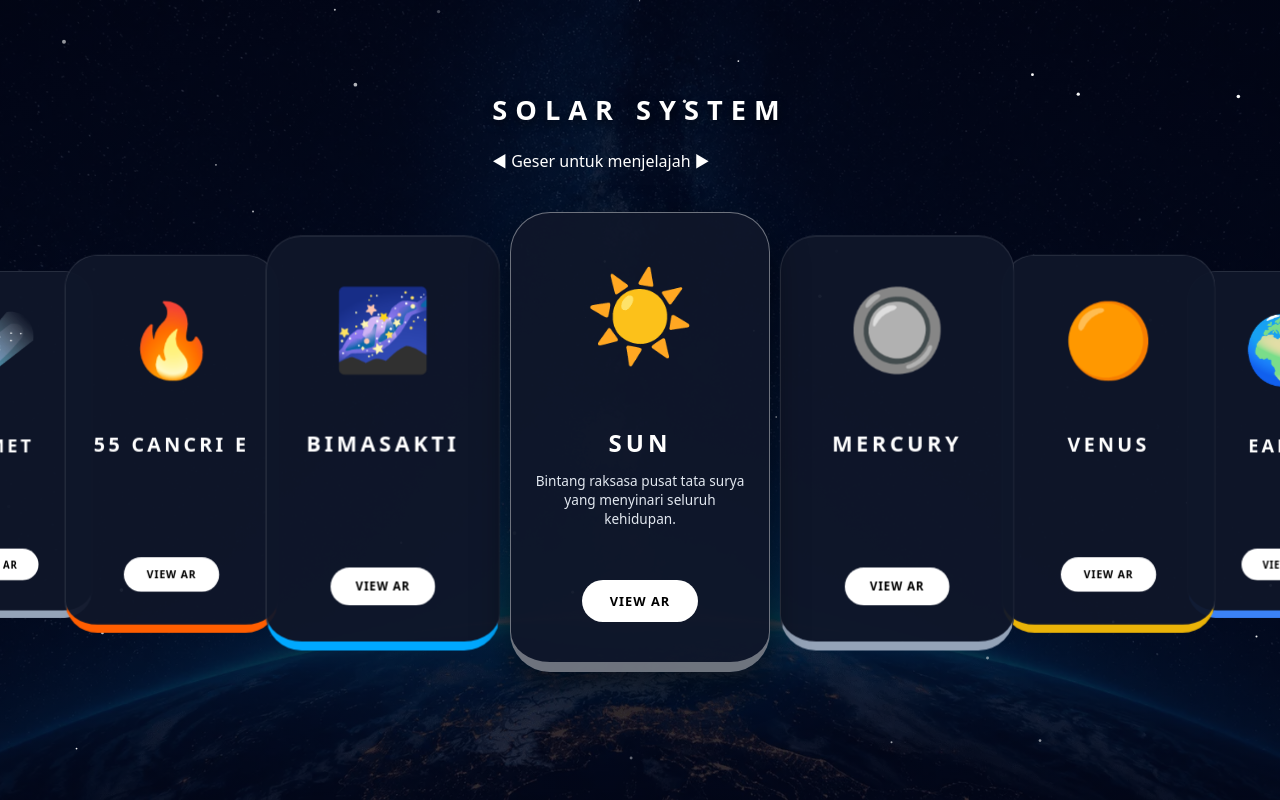
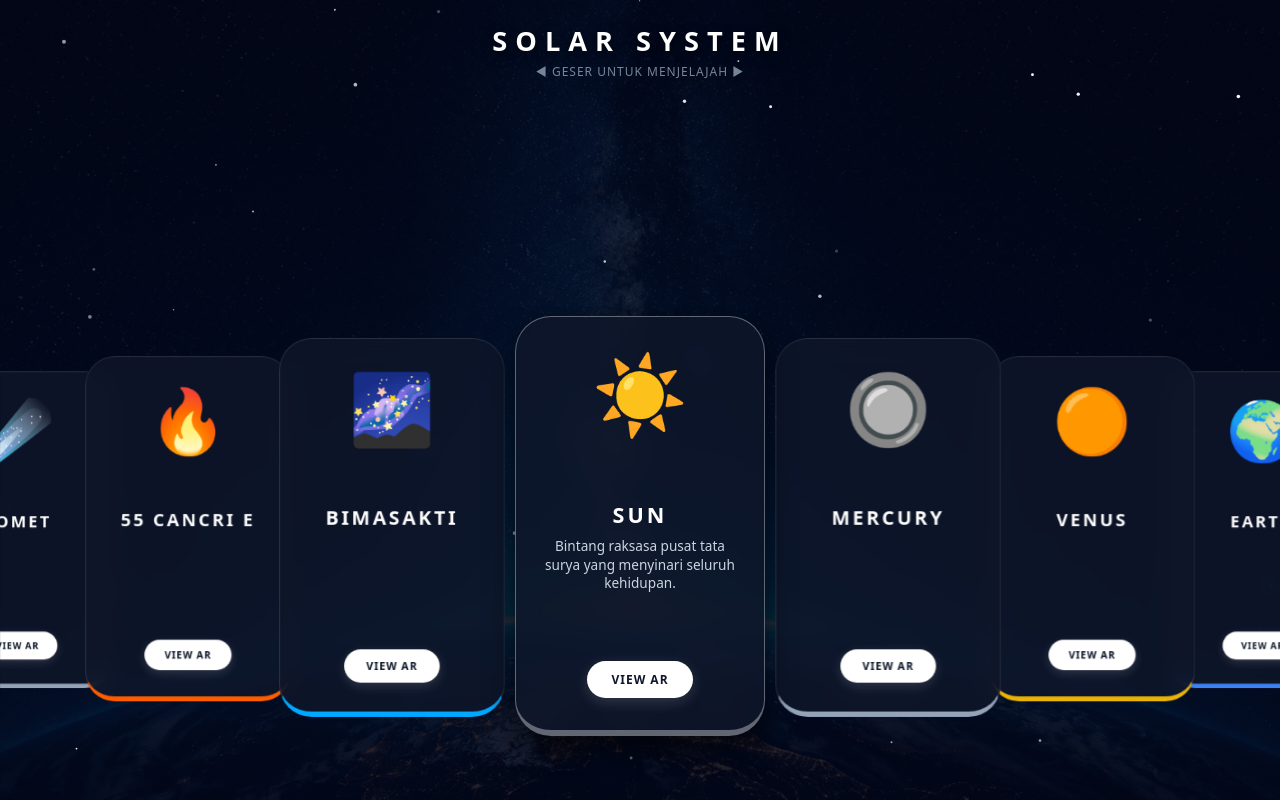
Before and after one commit to Dixxyid/ArCardCubo, a plain HTML site: page learning.html in a window 1280 px wide. Drawn offline with nearby package versions, Linux system fonts and the light colour scheme.

Commit message:
Update learning-style.css

```diff
--- a/styles/learning-style.css
+++ b/styles/learning-style.css
@@ -1,15 +1,19 @@
 body {
     font-family: system-ui, -apple-system, sans-serif;
     margin: 0;
-    background: linear-gradient(rgba(2, 6, 23, 0.8), rgba(2, 6, 23, 0.8)),
+    background: linear-gradient(rgba(2, 6, 23, 0.85), rgba(2, 6, 23, 0.85)),
                 url('../materials/bg_learning.webp') center/cover no-repeat;
     color: #fff;
     display: flex;
     flex-direction: column;
     align-items: center;
-    justify-content: center;
+    justify-content: space-between;
     height: 100vh;
+    padding: 16px 0 24px 0;
+    box-sizing: border-box;
     overflow: hidden;
+    user-select: none;
+    -webkit-user-select: none;
 }
 
 #starCanvas {
@@ -22,67 +26,95 @@ body {
     z-index: 0;
 }
 
+.header-section {
+    text-align: center;
+    z-index: 10;
+    margin-top: 6px;
+}
+
 .title {
-    letter-spacing: 8px;
+    letter-spacing: 6px;
     font-weight: 800;
-    font-size: 1.7rem;
+    font-size: 1.3rem;
     text-transform: uppercase;
-    text-shadow: 0 4px 10px rgba(0,0,0,0.5);
-    z-index: 10;
+    text-shadow: 0 4px 12px rgba(0, 0, 0, 0.6);
+    margin: 0;
+}
+
+.swipe-hint {
+    display: block;
+    font-size: 0.65rem;
+    color: #94a3b8;
+    letter-spacing: 1px;
+    margin-top: 4px;
+    text-transform: uppercase;
+    opacity: 0.8;
 }
 
 .swiper {
     width: 100%;
-    padding-top: 40px;
-    padding-bottom: 60px;
+    padding-top: 10px;
+    padding-bottom: 40px;
     z-index: 10;
 }
 
 .swiper-slide {
-    width: 260px;
-    height: 460px;
-    border-radius: 40px;
-    background: rgba(15, 23, 42, 0.95);
-    border: 1px solid rgba(255, 255, 255, 0.15);
-    border-bottom: 10px solid var(--c, #fff);
+    width: 220px;
+    height: 380px;
+    border-radius: 28px;
+    background: rgba(15, 23, 42, 0.82);
+    backdrop-filter: blur(12px);
+    -webkit-backdrop-filter: blur(12px);
+    border: 1px solid rgba(255, 255, 255, 0.12);
+    border-bottom: 6px solid var(--c, #fff);
     display: flex;
     flex-direction: column;
     align-items: center;
     justify-content: space-between;
-    padding: 40px 20px;
+    padding: 24px 16px;
     box-sizing: border-box;
+    will-change: transform;
+    transform: translateZ(0); /* Force Hardware Acceleration */
+    transition: border-color 0.3s ease, box-shadow 0.3s ease;
 }
 
 .swiper-slide-active {
-    border-color: rgba(255, 255, 255, 0.4);
-    box-shadow: 0 15px 35px rgba(0, 0, 0, 0.5);
+    border-color: rgba(255, 255, 255, 0.35);
+    box-shadow: 0 12px 30px rgba(0, 0, 0, 0.6);
 }
 
 .icon {
-    font-size: 5.5rem;
+    font-size: 3.8rem;
+    line-height: 1;
+    margin-top: 6px;
 }
 
 .info-section {
     text-align: center;
     width: 100%;
+    padding: 0 4px;
 }
 
 .label {
     display: block;
-    font-size: 1.5rem;
-    font-weight: 900;
-    letter-spacing: 4px;
-    margin-bottom: 12px;
+    font-size: 1.15rem;
+    font-weight: 800;
+    letter-spacing: 3px;
+    margin-bottom: 8px;
     text-transform: uppercase;
 }
 
 .description {
-    font-size: 0.85rem;
-    line-height: 1.4;
-    color: #e2e8f0;
+    font-size: 0.78rem;
+    line-height: 1.35;
+    color: #cbd5e1;
     margin: 0;
     opacity: 0;
     transition: opacity 0.3s ease;
+    display: -webkit-box;
+    -webkit-line-clamp: 3;
+    -webkit-box-orient: vertical;
+    overflow: hidden;
 }
 
 .swiper-slide-active .description {
@@ -90,17 +122,59 @@ body {
 }
 
 .btn-ar {
-    padding: 12px 28px;
-    background: #fff;
-    color: #000;
-    border-radius: 30px;
+    padding: 10px 24px;
+    background: #ffffff;
+    color: #0f172a;
+    border-radius: 24px;
     text-decoration: none;
     font-weight: 800;
-    font-size: 0.8rem;
+    font-size: 0.75rem;
     text-transform: uppercase;
     letter-spacing: 1px;
+    box-shadow: 0 4px 14px rgba(255, 255, 255, 0.15);
+    transition: transform 0.2s ease;
 }
 
 .btn-ar:active {
-    transform: scale(0.95);
+    transform: scale(0.94);
 }
+
+/* Custom Swiper Pagination Counter */
+.swiper-pagination-fraction {
+    color: #94a3b8;
+    font-size: 0.75rem;
+    font-weight: 700;
+    letter-spacing: 2px;
+    bottom: 8px !important;
+}
+
+.swiper-pagination-current {
+    color: #ffffff;
+    font-size: 0.9rem;
+}
+
+/* Desktop & Tablet Optimization */
+@media (min-width: 768px) {
+    .title {
+        font-size: 1.7rem;
+        letter-spacing: 8px;
+    }
+    .swipe-hint {
+        font-size: 0.75rem;
+    }
+    .swiper-slide {
+        width: 250px;
+        height: 420px;
+        padding: 32px 20px;
+        border-radius: 36px;
+    }
+    .icon {
+        font-size: 4.8rem;
+    }
+    .label {
+        font-size: 1.35rem;
+    }
+    .description {
+        font-size: 0.85rem;
+    }
+}
```
